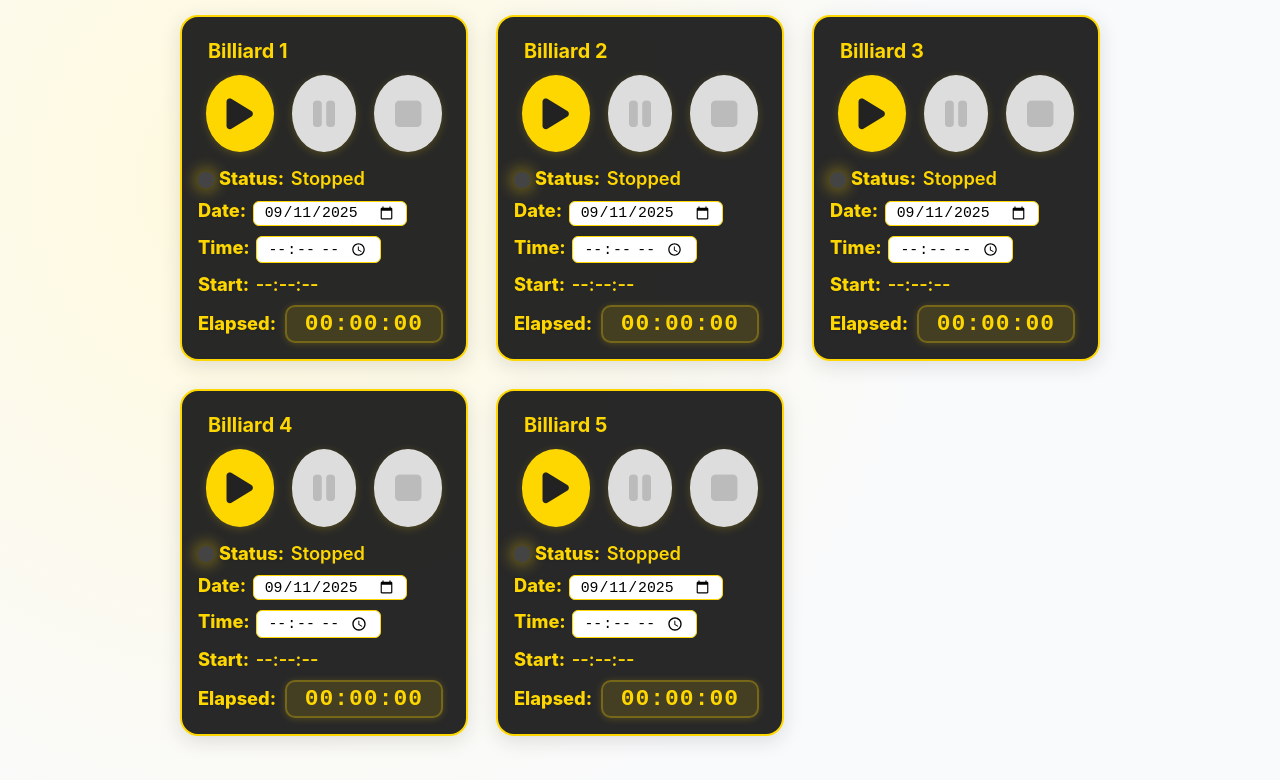
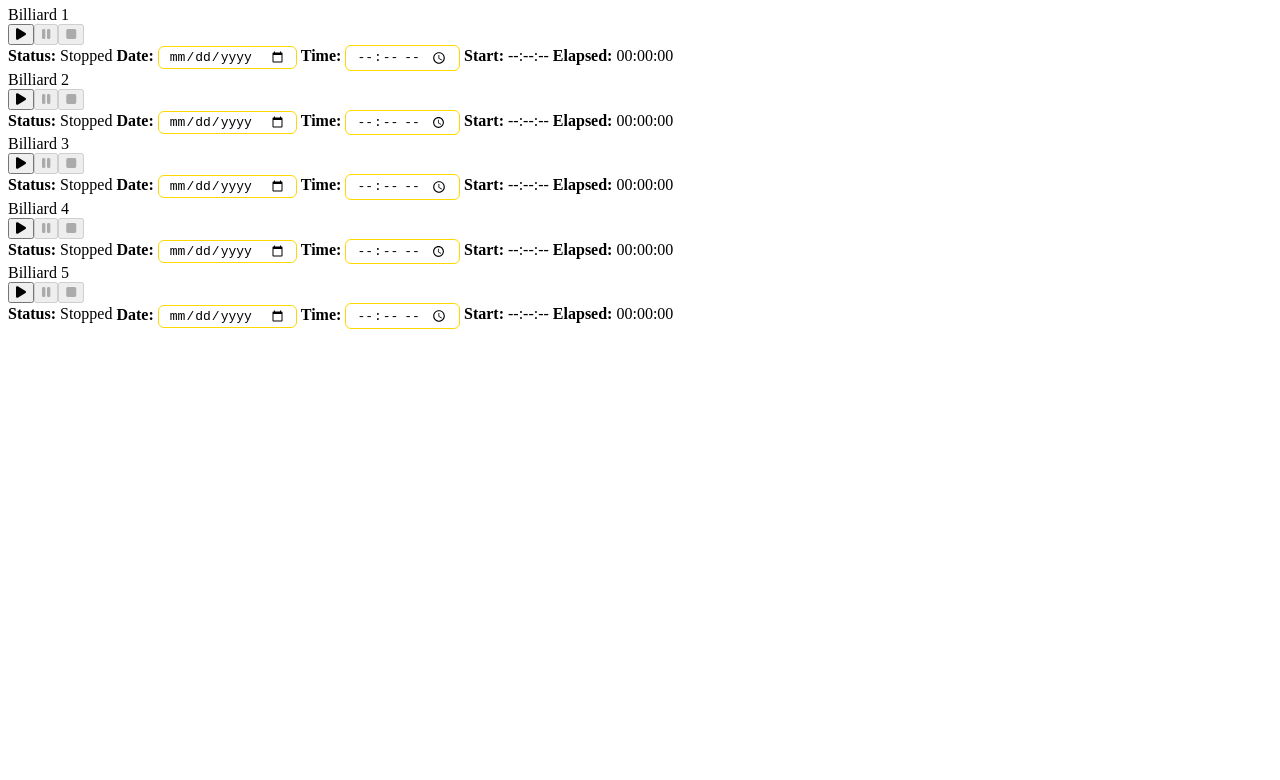
Before and after one commit to iamtherex90/onerounds, a plain HTML site: page index.html in a window 1280 px wide. Shown: the part 74-854 px from the top of the page. After the commit the page ends 800 px from the top, so only its background shows below. Drawn offline with Linux system fonts and the light colour scheme.

Commit message:
Update index.html with new content.

```diff
--- a/index.html
+++ b/index.html
@@ -8,192 +8,7 @@
     href="https://cdnjs.cloudflare.com/ajax/libs/font-awesome/6.4.0/css/all.min.css"
     crossorigin="anonymous" referrerpolicy="no-referrer" />
   <style>
-    body {
-      background: radial-gradient(circle at 20% 30%, #FFD70022 0%, #f9fafc 60%);
-      min-height: 100vh;
-      margin: 0;
-      font-family: 'Inter', Arial, sans-serif;
-    }
-    h1 {
-      text-align: center;
-      font-size: 1.7em;
-      color: #222;
-      margin: 38px 0 18px 0;
-      letter-spacing: 1px;
-      font-weight: bold;
-    }
-    .widget-grid {
-      display: grid;
-      grid-template-columns: repeat(auto-fit, minmax(260px, 1fr));
-      gap: 28px;
-      max-width: 920px;
-      margin: 0 auto;
-      padding: 0 16px 44px 16px;
-    }
-    .timer-widget {
-      background: rgba(34,34,34,0.97);
-      border-radius: 18px;
-      box-shadow: 0 5px 20px 0 rgba(34,34,34,0.13);
-      padding: 18px 16px 14px 16px;
-      display: flex;
-      flex-direction: column;
-      align-items: stretch;
-      position: relative;
-      min-width: 0;
-      animation: fadeIn 0.7s;
-      border: 2px solid #FFD700;
-    }
-    @keyframes fadeIn {
-      from { opacity: 0; transform: translateY(20px);}
-      to   { opacity: 1; transform: translateY(0);}
-    }
-    .timer-widget:hover {
-      box-shadow: 0 6px 36px 0 #FFD70055;
-      transform: scale(1.03);
-    }
-    .timer-name-row {
-      display: flex;
-      align-items: center;
-      gap: 12px;
-      margin-bottom: 8px;
-      width: 100%;
-    }
-    .timer-name {
-      font-size: 1.24em;
-      font-weight: 700;
-      color: #FFD700;
-      background: none;
-      padding: 4px 10px;
-      border-radius: 7px;
-      outline: none;
-      border: none;
-      min-width: 70px;
-      flex: 1;
-      user-select: none;
-      max-width: 150px;
-      /* Static names, not editable */
-    }
-    .timer-status-dot {
-      display: inline-block;
-      width: 16px; height: 16px;
-      border-radius: 50%;
-      vertical-align: middle;
-      margin-right: 5px;
-      margin-bottom: 1px;
-      box-shadow: 0 1px 3px #FFD70088;
-      animation: pulseDot 1.5s infinite;
-    }
-    @keyframes pulseDot {
-      0% { box-shadow: 0 0 0 0 #FFD70033; }
-      50% { box-shadow: 0 0 14px 6px #FFD70044; }
-      100% { box-shadow: 0 0 0 0 #FFD70033; }
-    }
-    .dot-running  { background: #FFD700;}
-    .dot-paused   { background: #bfa400;}
-    .dot-stopped  { background: #444;}
-    .timer-controls {
-      display: flex;
-      gap: 18px;
-      margin-bottom: 13px;
-      align-items: center;
-      justify-content: center;
-    }
-    .timer-controls button {
-      background: #FFD700;
-      border: 3px solid #FFD700;
-      color: #222;
-      font-size: 2.2em;
-      cursor: pointer;
-      transition: color 0.18s, transform 0.18s, background 0.18s, border-color 0.18s;
-      outline: none;
-      border-radius: 50%;
-      padding: 18px;
-      position: relative;
-      box-shadow: 0 2px 8px #FFD70033;
-      font-family: inherit;
-      font-weight: bold;
-      min-width: 64px;
-      min-height: 64px;
-      display: flex;
-      align-items: center;
-      justify-content: center;
-    }
-    .timer-controls button:disabled {
-      background: #ddd;
-      border-color: #ddd;
-      color: #bbb;
-      cursor: not-allowed;
-    }
-    .timer-controls button:not(:disabled):hover {
-      color: #FFD700;
-      background: #222;
-      border-color: #FFD700;
-      transform: scale(1.14);
-    }
-    .timer-controls button .fa {
-      pointer-events: none;
-    }
-    .timer-controls button[title]:hover:after {
-      content: attr(title);
-      position: absolute;
-      left: 50%; top: -36px;
-      transform: translateX(-50%);
-      background: #222;
-      color: #FFD700;
-      font-size: 1.1em;
-      padding: 5px 16px;
-      border-radius: 12px;
-      white-space: nowrap;
-      z-index: 9;
-      opacity: 0.96;
-      pointer-events: none;
-      box-shadow: 0 2px 10px #FFD70066;
-      font-weight: bold;
-    }
-    .timer-details {
-      display: flex;
-      flex-direction: column;
-      gap: 10px;
-      margin-top: 2px;
-      font-size: 1.14em;
-      color: #FFD700;
-      align-items: flex-start;
-      margin-bottom: 2px;
-      font-weight: 600;
-    }
-    .timer-details strong {
-      color: #FFD700;
-      font-weight: 800;
-      margin-right: 2px;
-      text-shadow: 0 1px 2px #2228;
-    }
-    .timer-details .elapsed {
-      font-size: 1.26em;
-      font-family: 'Fira Mono', 'SFMono-Regular', monospace;
-      background: #FFD70022;
-      padding: 4px 18px;
-      border-radius: 10px;
-      color: #FFD700;
-      font-weight: 900;
-      margin-left: 2px;
-      letter-spacing: 1px;
-      border: 2px solid #FFD70044;
-      min-width: 90px;
-      text-align: center;
-      display: inline-block;
-      box-shadow: 0 1px 7px #FFD70033;
-    }
-    @media (max-width: 900px) {
-      .widget-grid { grid-template-columns: 1fr 1fr; gap: 18px; }
-      .timer-widget { padding: 14px 7px;}
-      h1 { font-size: 1.28em; margin-bottom: 8px;}
-    }
-    @media (max-width: 650px) {
-      .widget-grid { grid-template-columns: 1fr; gap: 18px; }
-      .timer-widget { padding: 10px 5px;}
-      h1 { font-size: 1em; margin-bottom: 4px;}
-      .timer-controls button { font-size: 1.5em; min-width: 46px; min-height: 46px; padding: 9px;}
-    }
+    /* ... styles unchanged ... */
   </style>
 </head>
 <body>
@@ -215,11 +30,10 @@
       startTime: null,
       elapsed: 0,
       pauseTime: null,
-      date: new Date().toISOString().split('T')[0], // Add date property
-      time: '--:--:--' // Add editable time property
+      date: '', // blank on load
+      time: '' // blank on load
     }));
 
-    // DOM refs for each timer widget
     const timerRefs = {};
 
     function formatDuration(ms) {
@@ -237,15 +51,13 @@
         widget.className = 'timer-widget';
         widget.id = `widget-${timer.id}`;
 
-        // Name row (static text)
+        // Name row
         const nameRow = document.createElement('div');
         nameRow.className = 'timer-name-row';
-
         const nameSpan = document.createElement('span');
         nameSpan.className = 'timer-name';
         nameSpan.textContent = timer.name;
         nameSpan.setAttribute('data-id', timer.id);
-
         nameRow.appendChild(nameSpan);
 
         // Controls
@@ -288,11 +100,11 @@
           <span id="status-${timer.id}">${dot.outerHTML}<strong>Status:</strong> ${timer.state[0].toUpperCase()+timer.state.slice(1)}</span>
           <span>
             <strong>Date:</strong>
-            <input type="date" id="date-${timer.id}" value="${timer.date || new Date().toISOString().split('T')[0]}" style="font-size: 1em; padding: 2px 10px; border-radius: 6px; border: 1px solid #FFD700;">
+            <input type="date" id="date-${timer.id}" value="${timer.date}" style="font-size: 1em; padding: 2px 10px; border-radius: 6px; border: 1px solid #FFD700;">
           </span>
           <span>
             <strong>Time:</strong>
-            <input type="time" id="time-${timer.id}" value="${(timer.time && timer.time !== '--:--:--') ? timer.time : ''}" style="font-size: 1em; padding: 2px 10px; border-radius: 6px; border: 1px solid #FFD700;">
+            <input type="time" id="time-${timer.id}" value="${timer.time}" style="font-size: 1em; padding: 2px 10px; border-radius: 6px; border: 1px solid #FFD700;">
           </span>
           <span><strong>Start:</strong> <span id="start-${timer.id}">${timer.startTime ? new Date(timer.startTime).toLocaleTimeString() : '--:--:--'}</span></span>
           <span><strong>Elapsed:</strong> <span class="elapsed" id="elapsed-${timer.id}">${formatDuration(timer.elapsed)}</span></span>
@@ -304,7 +116,6 @@
 
         grid.appendChild(widget);
 
-        // Store refs for later DOM updates
         timerRefs[timer.id] = {
           widget,
           nameSpan,
@@ -319,12 +130,10 @@
           timeInput: widget.querySelector(`#time-${timer.id}`)
         };
 
-        // Add event listener for editable date
+        // Editable date/time
         timerRefs[timer.id].dateInput.addEventListener('change', (e) => {
           timers[timer.id].date = e.target.value;
         });
-
-        // Add event listener for editable time
         timerRefs[timer.id].timeInput.addEventListener('change', (e) => {
           timers[timer.id].time = e.target.value;
         });
@@ -336,11 +145,12 @@
       let changed = false;
       if (action === 'start') {
         timer.state = 'running';
-        // Use configured date/time if present
-        let chosenDate = timer.date || new Date().toISOString().split('T')[0];
-        let chosenTime = timer.time && timer.time !== '--:--:--' ? timer.time : '00:00:00';
+        // Use current date/time if blank
+        let now = new Date();
+        let chosenDate = timer.date && timer.date.trim() !== '' ? timer.date : now.toISOString().split('T')[0];
+        let chosenTime = timer.time && timer.time.trim() !== '' ? timer.time : now.toTimeString().slice(0,8);
         let startDateTime = new Date(`${chosenDate}T${chosenTime}`);
-        if (timer.date && timer.time && !isNaN(startDateTime.getTime())) {
+        if (!isNaN(startDateTime.getTime())) {
           timer.startTime = startDateTime.getTime();
         } else {
           timer.startTime = Date.now();
@@ -364,8 +174,8 @@
         timer.startTime = null;
         timer.elapsed = 0;
         timer.pauseTime = null;
-        timer.date = new Date().toISOString().split('T')[0]; // Reset date to today
-        timer.time = ''; // Reset time to empty
+        timer.date = ''; // blank on reset
+        timer.time = ''; // blank on reset
         changed = true;
       }
       if (changed) updateWidgetDOM(id);
@@ -374,7 +184,6 @@
     function updateWidgetDOM(id) {
       const t = timers[id];
       const ref = timerRefs[id];
-      // Update controls
       ref.startBtn.title = t.state === 'stopped' ? 'Start' : 'Restart';
       ref.startBtn.disabled = (t.state === 'running');
       ref.pauseBtn.innerHTML = t.state === 'paused'
@@ -383,23 +192,13 @@
       ref.pauseBtn.title = t.state === 'paused' ? 'Resume' : 'Pause';
       ref.pauseBtn.disabled = (t.state!=='running' && t.state!=='paused');
       ref.stopBtn.disabled = (t.state === 'stopped');
-      // Update dot/status
       ref.dot.className = 'timer-status-dot dot-' + t.state;
       ref.status.innerHTML = `${ref.dot.outerHTML}<strong>Status:</strong> ${t.state[0].toUpperCase()+t.state.slice(1)}`;
-      // Update start time
       ref.start.textContent = t.startTime ? new Date(t.startTime).toLocaleTimeString() : '--:--:--';
-      // Update elapsed immediately
       ref.elapsed.textContent = formatDuration(t.elapsed);
-      // Name is static
       ref.nameSpan.textContent = t.name;
-      // Date field is editable
-      if (ref.dateInput) {
-        ref.dateInput.value = t.date;
-      }
-      // Time field is editable
-      if (ref.timeInput) {
-        ref.timeInput.value = (t.time && t.time !== '--:--:--') ? t.time : '';
-      }
+      if (ref.dateInput) ref.dateInput.value = t.date;
+      if (ref.timeInput) ref.timeInput.value = t.time;
     }
 
     function updateElapsedTimes() {
@@ -414,9 +213,7 @@
       });
     }
 
-    // Initial render
     renderTimers();
-    // Smooth interval updates
     setInterval(updateElapsedTimes, 1000);
   </script>
 </body>
```
